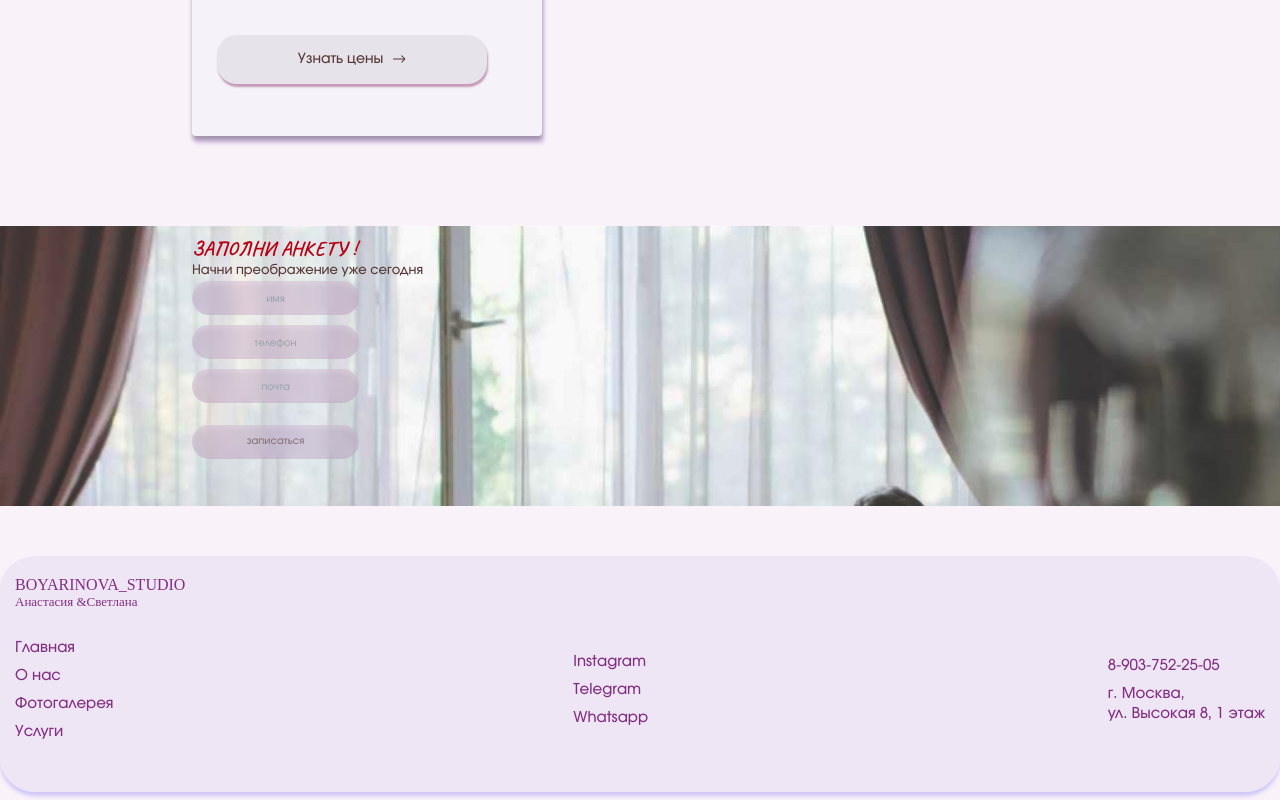
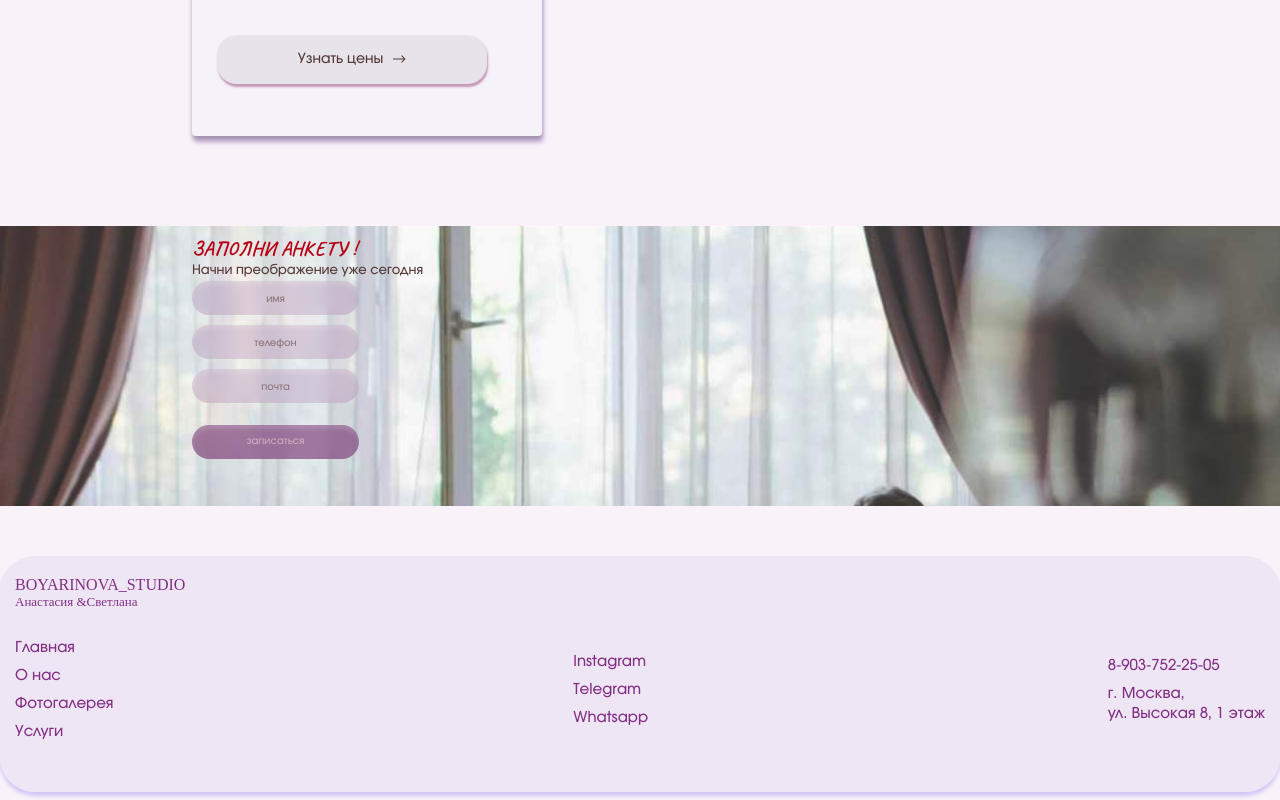
Before and after one commit to anna-kudrow/makeup-beauty-studio, a React (Vite) app: page / in a window 1280 px wide. Shown: the part 4900-5700 px from the top of the page. Built offline with nearby package versions, Linux system fonts and the light colour scheme; no server answers; a web font is replaced by a local one.

Commit message:
add feature -  send user's data to telegram bot

```diff
--- /dev/null
+++ b/src/components/MainSection/SignUp/ClientForm/ClientForm.tsx
@@ -0,0 +1,99 @@
+import { CHAT_ID, ERROR_MESSAGE, SUCCESS_MESSAGE, URI_API } from "@/lib/const";
+import { useState } from "react";
+
+export const ClientForm = () => {
+  const [formData, setFormData] = useState({
+    name: "",
+    tel: "",
+    email: "",
+  });
+
+  const handleChange = (e: React.ChangeEvent<HTMLInputElement>) => {
+    const { name, value } = e.target;
+    setFormData(prevData => ({
+      ...prevData,
+      [name]: value,
+    }));
+  };
+
+  const handleSubmit = async (e: React.FormEvent<HTMLFormElement>) => {
+    e.preventDefault();
+
+    const message = `
+        <b>Клиент: </b>${formData.name}
+        <b>Телефон: </b>${formData.tel}
+        <b>Email: </b>${formData.email}
+    `;
+
+    const response = await fetch(URI_API, {
+      method: "POST",
+      headers: {
+        "Content-Type": "application/json",
+      },
+      body: JSON.stringify({
+        chat_id: CHAT_ID,
+        text: message,
+        parse_mode: "html",
+      }),
+    });
+
+    const result = await response.json();
+
+    if (result.ok) {
+      showMessage(true);
+      setFormData(prevData => ({
+        ...prevData,
+        name: "",
+        tel: "",
+        email: "",
+      }));
+    } else {
+      showMessage(false);
+    }
+  };
+
+  const showMessage = (isSuccess: boolean) => {
+    if (isSuccess) {
+      console.log(SUCCESS_MESSAGE);
+      // ALERT SUCCESSFULL
+    } else {
+      console.log(ERROR_MESSAGE);
+      // ALERT ERROR
+    }
+  };
+
+  return (
+    <form className="sign-up__form" onSubmit={handleSubmit}>
+      <input
+        className="sign-up__input"
+        type="text"
+        name="name"
+        id="name"
+        placeholder="имя"
+        value={formData.name}
+        onChange={handleChange}
+        required
+      />
+      <input
+        className="sign-up__input"
+        type="tel"
+        name="tel"
+        id="tel"
+        placeholder="телефон"
+        value={formData.tel}
+        onChange={handleChange}
+        required
+      />
+      <input
+        className="sign-up__input"
+        type="email"
+        name="email"
+        id="email"
+        placeholder="почта"
+        value={formData.email}
+        onChange={handleChange}
+      />
+      <button className="sign-up__btn">записаться</button>
+    </form>
+  );
+};
--- a/src/components/MainSection/SignUp/SignUp.tsx
+++ b/src/components/MainSection/SignUp/SignUp.tsx
@@ -1,3 +1,4 @@
+import { ClientForm } from './ClientForm/ClientForm';
 import './sign-up.css';
 
 export const SignUp = () => {
@@ -6,32 +7,7 @@ export const SignUp = () => {
       <div className="sign-up__inner">
         <h2 className="sign-up__title title">Заполни анкету !</h2>
         <p className="sign-up__text">Начни преображение уже сегодня</p>
-        <form className="sign-up__form">
-          <input
-            className="sign-up__input"
-            type="text"
-            name="name"
-            id="name"
-            placeholder="имя"
-          />
-          <input
-            className="sign-up__input"
-            type="tel"
-            name="tel"
-            id="tel"
-            placeholder="телефон"
-          />
-          <input
-            className="sign-up__input"
-            type="email"
-            name="email"
-            id="email"
-            placeholder="почта"
-          />
-          <button className="sign-up__btn" type="submit">
-            записаться
-          </button>
-        </form>
+        <ClientForm/>
       </div>
     </section>
   );
--- a/src/components/MainSection/SignUp/sign-up.css
+++ b/src/components/MainSection/SignUp/sign-up.css
@@ -38,7 +38,6 @@
     0px 0px 68px 0px rgba(255, 255, 255, 0.05) inset;
   backdrop-filter: blur(7.5px);
   text-align: center;
-  color: var(--light-brown);
   padding: 0 20px;
   box-sizing: border-box;
 }
@@ -48,10 +47,13 @@
   font-family: "Involve";
   font-size: 10px;
   line-height: normal;
+  color: var(--light-brown);
 }
 
 .sign-up__btn {
   cursor: pointer;
+  background: rgb(86 1 79 / 51%);
+  color: #f6d6d696;
 }
 
 @media (min-width: 1440px) {
@@ -80,6 +82,19 @@
     font-size: 15px;
   }
 
+  .sign-up__btn {
+    font-size: 17px;
+  }
+
+  .sign-up__btn:hover {
+    background: rgba(83, 0, 76, 0.6);
+    transition: background 0.3s;
+  }
+
+  .sign-up__btn:active {
+    background: rgba(60, 0, 54, 0.8);
+  }
+
   .sign-up__input::placeholder {
     font-size: 15px;
   }
--- a/src/lib/const.ts
+++ b/src/lib/const.ts
@@ -1,3 +1,5 @@
+import { TOKEN } from "@/token";
+
 export const CATEGORY = {
   weddings: "Свадьбы",
   backstage: "Backstage",
@@ -32,3 +34,8 @@ export const ANCORS_DATA = [
     title: "Услуги",
   },
 ];
+
+export const CHAT_ID = "-1002417558436";
+export const ERROR_MESSAGE = "Произошла ошибка, попробуйте снова...";
+export const SUCCESS_MESSAGE = "Спасибо, мы свяжемся с Вами в ближайшее время!";
+export const URI_API = `https://api.telegram.org/bot${TOKEN}/sendMessage`;
```
Also changed, not shown: 1 other file (tests, documents, lock files or other folders).
